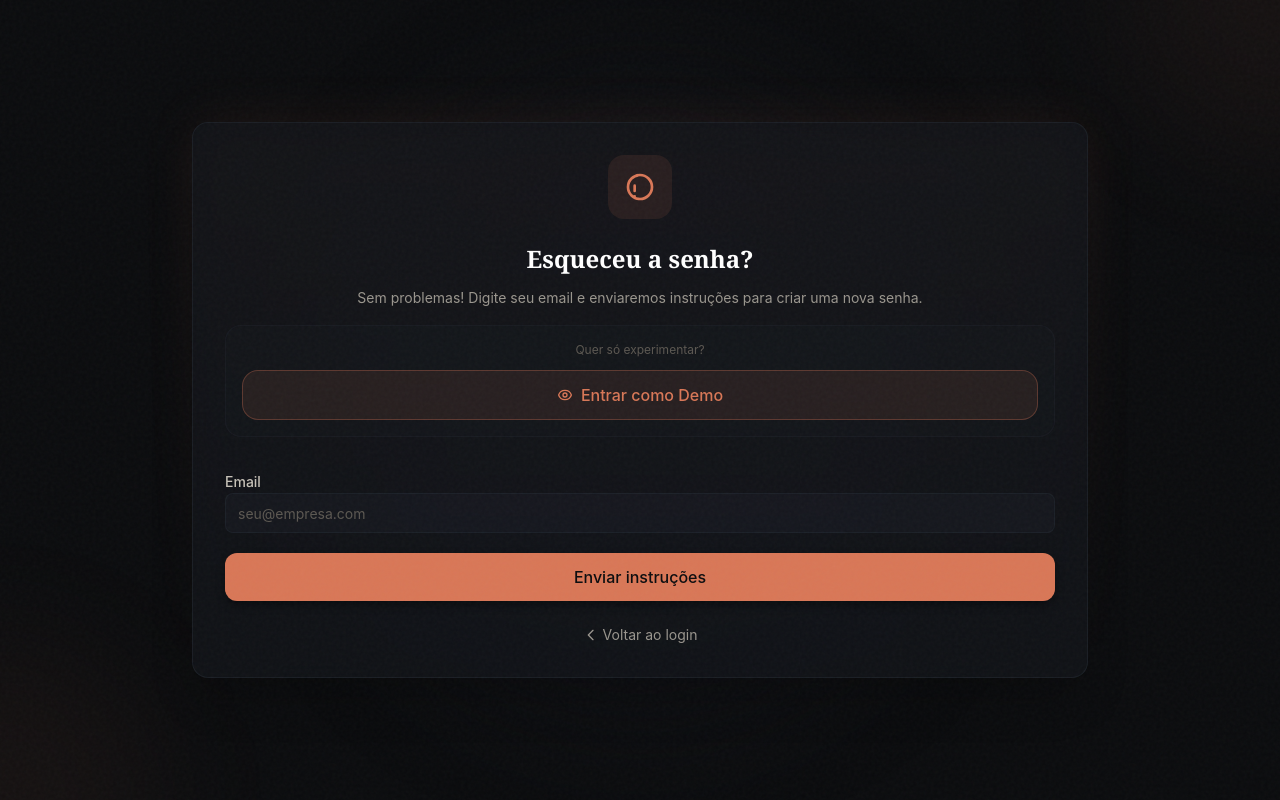
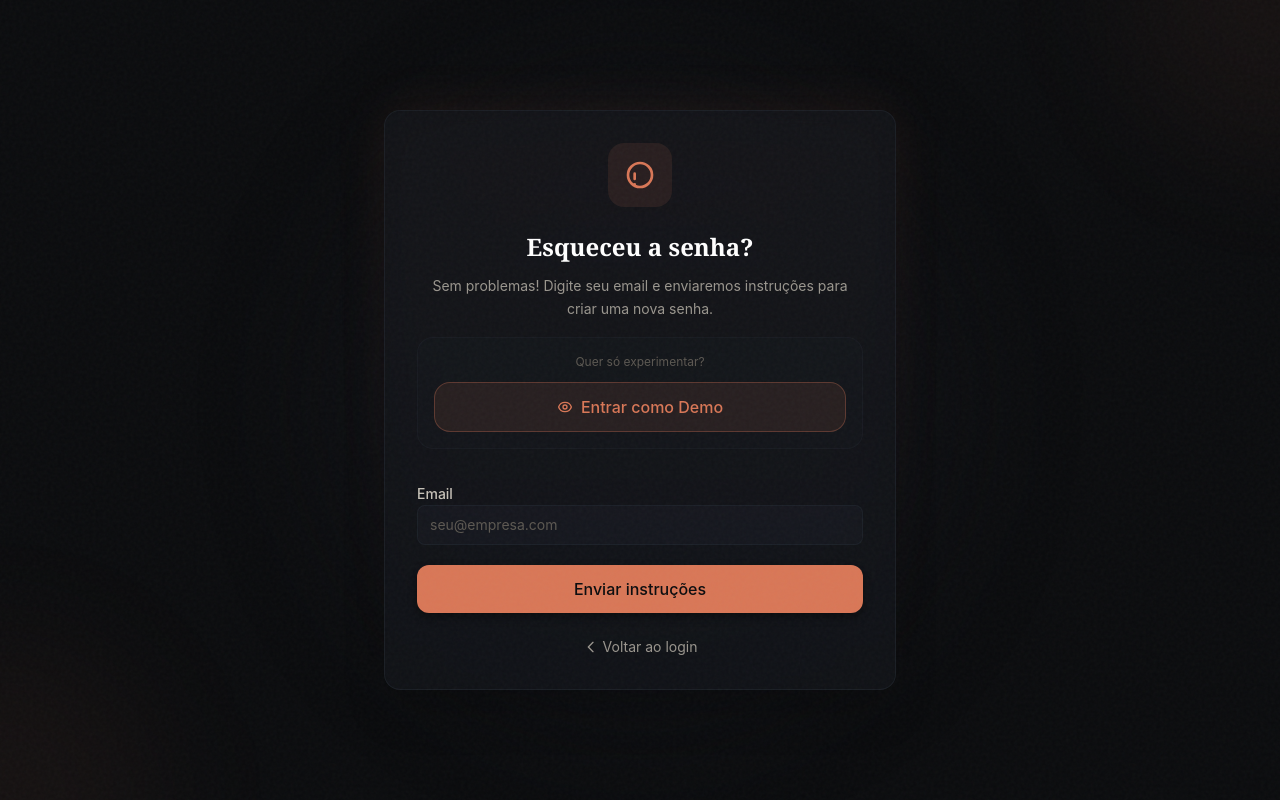
Before and after one commit to Raoniq/Projeto-phishing, a React (Vite) app in the folder phishguard/: page /forgot-password in a window 1280 px wide. Built offline with nearby package versions, Linux system fonts and the light colour scheme; no server answers.

Commit message:
fix: reduce ForgotPassword card width from max-w-4xl to max-w-lg

```diff
--- a/phishguard/src/routes/auth/ForgotPassword.tsx
+++ b/phishguard/src/routes/auth/ForgotPassword.tsx
@@ -74,7 +74,7 @@ export default function ForgotPasswordPage() {
         <div className="absolute top-1/2 left-1/2 -translate-x-1/2 -translate-y-1/2 w-[600px] h-[600px] bg-noir-900/50 rounded-full blur-3xl" />
       </div>
 
-      <div className="relative w-full max-w-4xl">
+      <div className="relative w-full max-w-lg mx-auto">
         {/* Glow effect */}
         <div className="absolute inset-0 bg-gradient-to-b from-amber-500/10 to-transparent rounded-3xl blur-xl" />
 
```
